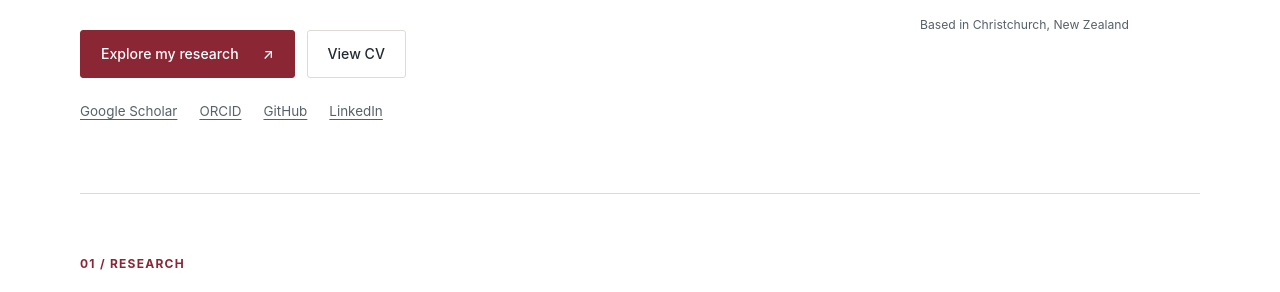
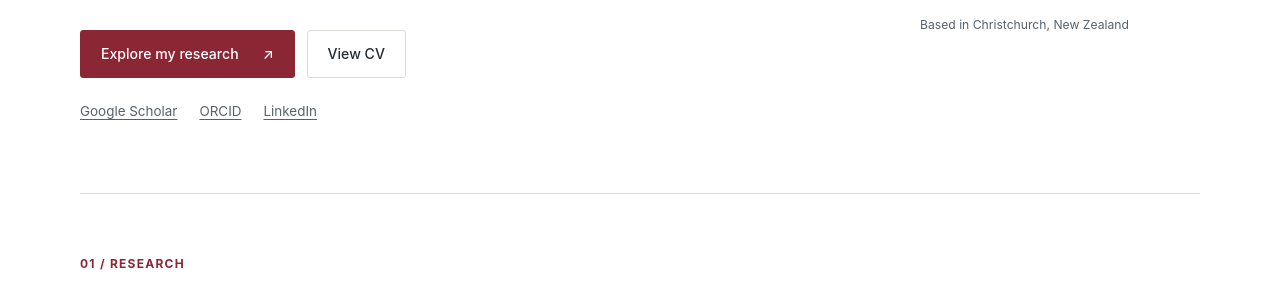
Before and after one commit to Elliot1540/ElliotChiu.github.io, a Jekyll site: the page built from _pages/about.md, in a window 1280 px wide and 900 px high, scrolled down 445 px. Shown: the part 157-449 px from the top of the window. Built offline with Jekyll 4.4.1, drawn with Linux system fonts in a browser that asks for light colours.

Commit message:
fix(home): remove GitHub profile link
Removed GitHub link from profile links section.

```diff
--- a/_pages/about.md
+++ b/_pages/about.md
@@ -16,7 +16,7 @@ redirect_from:
     <p class="hero-statement">Designing accessible augmented reality for older adults and cultural heritage.</p>
     <p>I work at the intersection of human–computer interaction, handheld AR, and digital cultural heritage. My research explores how immersive experiences can support meaningful participation across different abilities, communities, and life stages.</p>
     <div class="actions"><a class="button" href="#research">Explore my research <span aria-hidden="true">↗</span></a><a class="button secondary" href="{{ '/cv/' | relative_url }}">View CV</a></div>
-    <div class="profile-links" aria-label="Academic and professional profiles"><a href="{{ site.author.googlescholar }}">Google Scholar</a><a href="{{ site.author.orcid }}">ORCID</a><a href="https://github.com/{{ site.author.github }}">GitHub</a><a href="https://www.linkedin.com/in/{{ site.author.linkedin }}/">LinkedIn</a></div>
+    <div class="profile-links" aria-label="Academic and professional profiles"><a href="{{ site.author.googlescholar }}">Google Scholar</a><a href="{{ site.author.orcid }}">ORCID</a><a href="https://www.linkedin.com/in/{{ site.author.linkedin }}/">LinkedIn</a></div>
   </div>
   <figure class="portrait"><img src="{{ '/images/profile-hit-lab.jpg' | relative_url }}" alt="Portrait of Jichun Zhao (Elliot Chiu)" width="1320" height="1306" fetchpriority="high"><figcaption>Based in Christchurch, New Zealand</figcaption></figure>
 </section>
```
